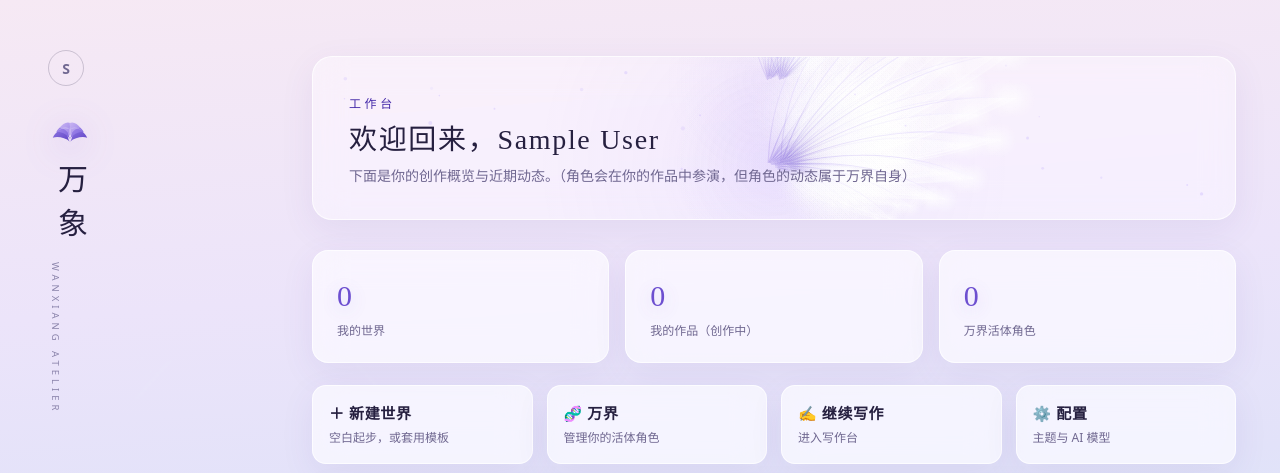
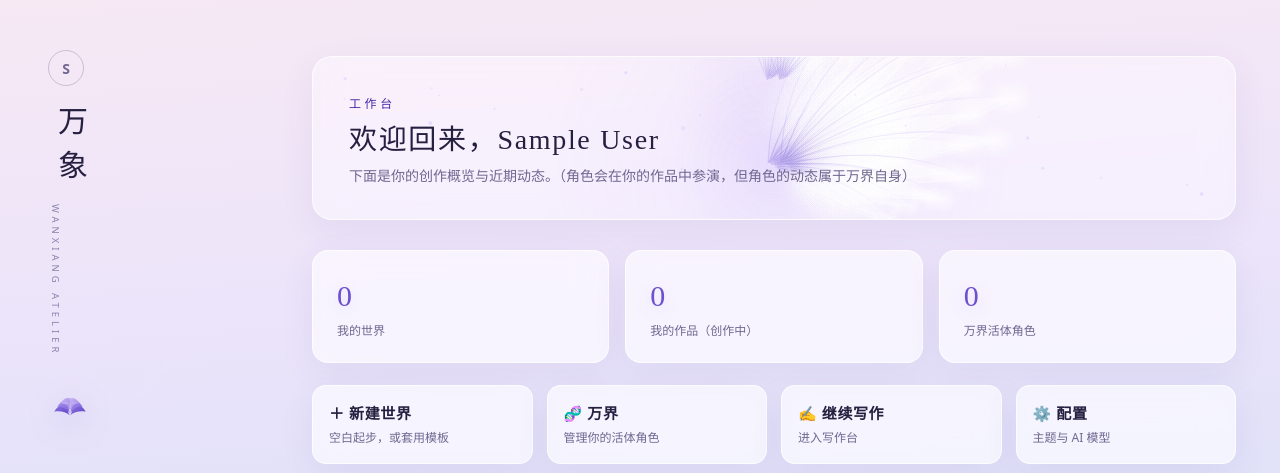
Before and after one commit to vegetable2bird/world_novel_editor, a React (Vite) app in the folder apps/web/: page /dashboard in a window 1280 px wide. Shown: the top 473 px of the page. Built offline with nearby package versions, Linux system fonts and the light colour scheme; no server answers; sample sign-in values are in the browser's storage.

Commit message:
style(v17): 三层琉璃翼徽记移至万象刊号下方（对齐示意图）

```diff
--- a/apps/web/src/components/AppShell.tsx
+++ b/apps/web/src/components/AppShell.tsx
@@ -78,9 +78,9 @@ export function AppShell({ children }: { children: ReactNode }) {
             )}
           </div>
           <div className="brand-seal">
-            <img className="brand-mark" src="/logo.svg" alt="" width="34" height="34" />
             <span className="brand">万象</span>
             <span className="brand-en">WANXIANG&nbsp;ATELIER</span>
+            <img className="brand-mark" src="/logo.svg" alt="" width="34" height="34" />
             <button className="side-close" onClick={() => setNavOpen(false)} title="关闭">
               ✕
             </button>
--- a/apps/web/src/index.css
+++ b/apps/web/src/index.css
@@ -3804,10 +3804,11 @@ select option {
     margin-top: 0;
   }
   .sidebar .side-top .brand-mark {
-    width: 44px;
-    height: 44px;
-    margin-bottom: 2px;
-    filter: drop-shadow(0 8px 18px rgba(109, 79, 208, 0.22));
+    width: 40px;
+    height: 40px;
+    margin-top: 14px;
+    margin-left: 2px;
+    filter: drop-shadow(0 8px 16px rgba(109, 79, 208, 0.2));
   }
   .sidebar .side-top .brand-en {
     margin-top: 0;
```
